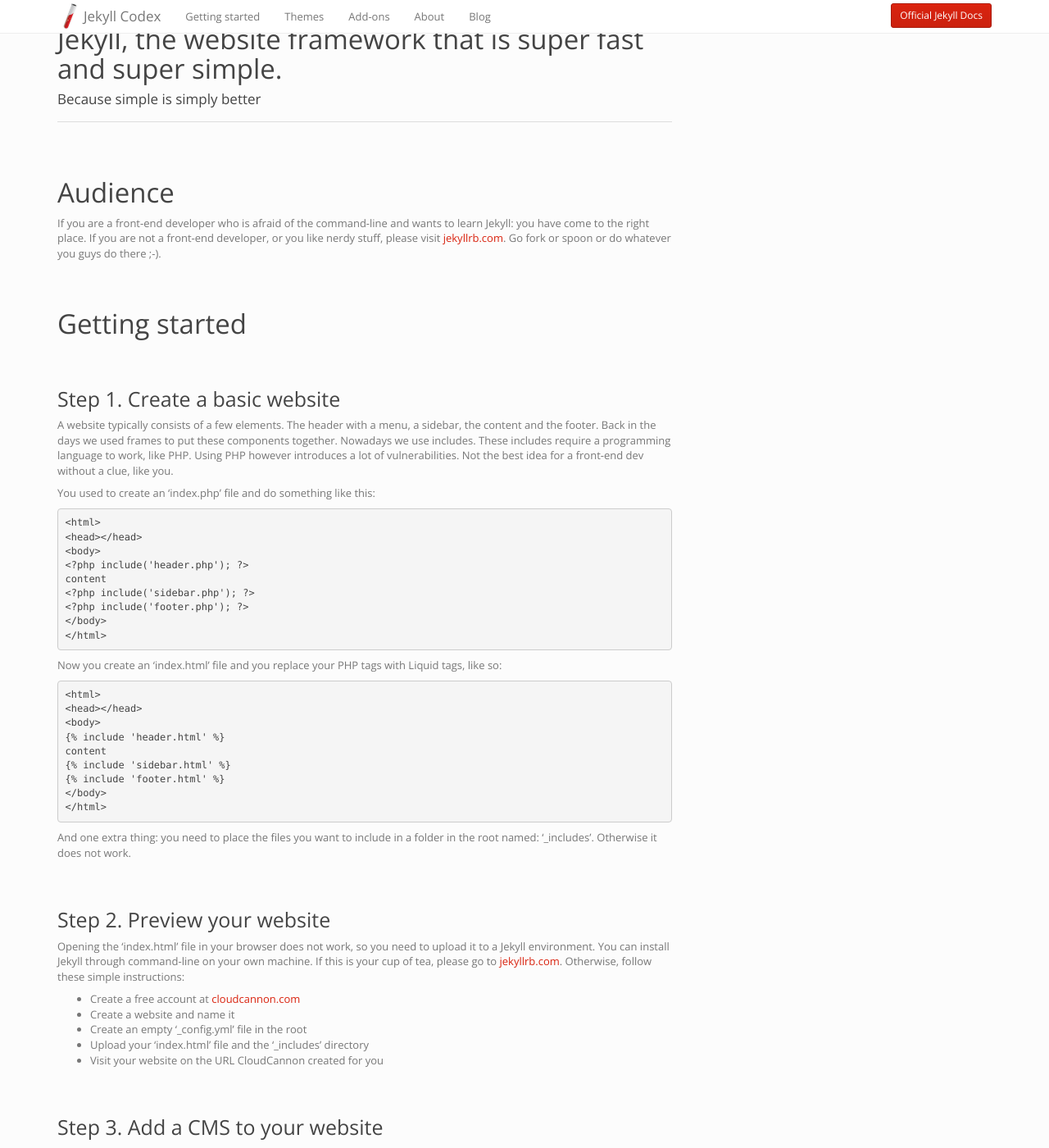
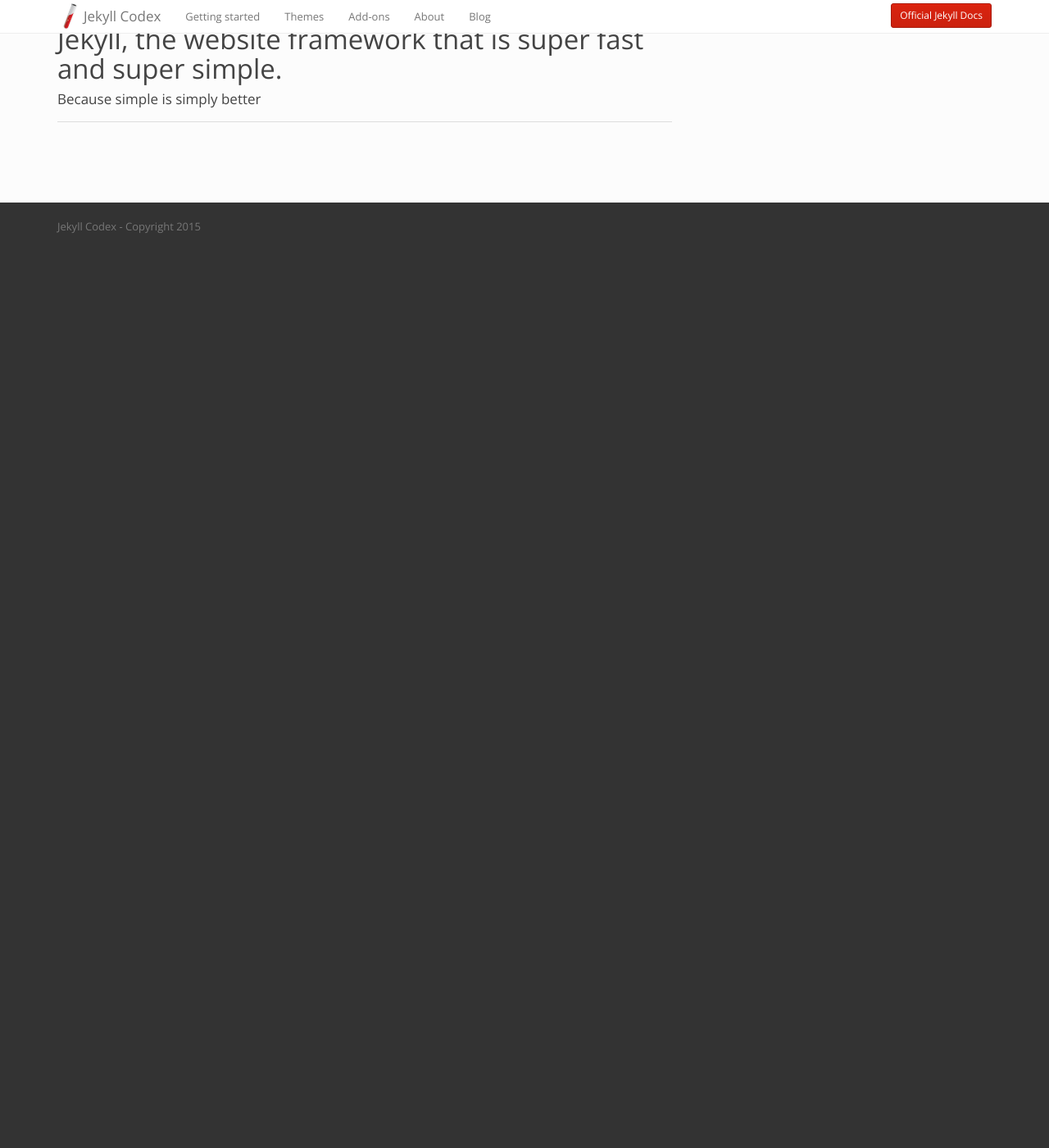
Before and after one commit to jhvanderschee/jekyllcodex, a Jekyll site: the page built from index.md, in a window 1280 px wide and 1400 px high, scrolled down 270 px. Shown: the whole window at 82% size. Built offline with Jekyll 4.4.1, drawn with Linux system fonts in a browser that asks for light colours; nearby versions of some CDN libraries; after the commit the page ends 900 px from its top, so only the background shows below that; some of the changed text lies outside the part shown.

Commit message:
Updated 'index.md' via CloudCannon

```diff
--- a/index.md
+++ b/index.md
@@ -7,79 +7,6 @@
 
 -----
 
-# Audience
-
-If you are a front-end developer who is afraid of the command-line and wants to learn Jekyll: you have come to the right place. If you are not a front-end developer, or you like nerdy stuff, please visit [jekyllrb.com](http://jekyllrb.com/). Go fork or spoon or do whatever you guys do there ;-).
-
-# Getting started
-
-## Step 1. Create a basic website
-
-A website typically consists of a few elements. The header with a menu, a sidebar, the content and the footer. Back in the days we used frames to put these components together. Nowadays we use includes. These includes require a programming language to work, like PHP. Using PHP however introduces a lot of vulnerabilities. Not the best idea for a front-end dev without a clue, like you.
-
-You used to create an 'index.php' file and do something like this:
-
-<pre>&lt;html&gt;
-&lt;head&gt;&lt;/head&gt;
-&lt;body&gt;
-&lt;?php include('header.php'); ?&gt;
-content
-&lt;?php include('sidebar.php'); ?&gt;
-&lt;?php include('footer.php'); ?&gt;
-&lt;/body&gt;
-&lt;/html&gt;</pre>
-
-Now you create an 'index.html' file and you replace your PHP tags with Liquid tags, like so:
-
-<pre>&lt;html&gt;
-&lt;head&gt;&lt;/head&gt;
-&lt;body&gt;
-&lcub;% include 'header.html' %&rcub;
-content
-&lcub;% include 'sidebar.html' %&rcub;
-&lcub;% include 'footer.html' %&rcub;
-&lt;/body&gt;
-&lt;/html&gt;</pre>
-
-And one extra thing: you need to place the files you want to include in a folder in the root named: '_includes'. Otherwise it does not work.
-
-## Step 2. Preview your website
-
-Opening the 'index.html' file in your browser does not work, so you need to upload it to a Jekyll environment. You can install Jekyll through command-line on your own machine. If this is your cup of tea, please go to [jekyllrb.com](http://jekyllrb.com/). Otherwise, follow these simple instructions:
-
-- Create a free account at [cloudcannon.com](http://cloudcannon.com)
-- Create a website and name it
-- Create an empty '_config.yml' file in the root
-- Upload your 'index.html' file and the '_includes' directory
-- Visit your website on the URL CloudCannon created for you
-
-## Step 3. Add a CMS to your website
-
-Adding a CMS is very simple in CloudCannon. Just open your 'index.html' file and replace:
-
-<pre>content</pre>
-
-with:
-
-<pre>&lt;div class="editable"&gt;content&lt;/div&gt;</pre>
-
-Resulting in:
-
-<pre>&lt;html&gt;
-&lt;head&gt;&lt;/head&gt;
-&lt;body&gt;
-&lcub;% include 'header.html' %&rcub;
-&lt;div class="editable"&gt;content&lt;/div&gt;
-&lcub;% include 'sidebar.html' %&rcub;
-&lcub;% include 'footer.html' %&rcub;
-&lt;/body&gt;
-&lt;/html&gt;</pre>
-
-Your website now has a WYSIWYG editor in CloudCannon for easy content manipulation.
-
-## Step 4. Host your website
-
-Oh, how I hate shared hosting accounts... untill Jekyll. Shared hosting accounts are cheap but unreliable. However, Jekyll provides us with a back-up (actually the source code) on CloudCannon, which makes me feel a whole lot safer. CloudCannon exports the static version of your site to an FTP account on every update, enabling you to use the hosting environment of your choice. Just connect your FTP account through the CloudCannon options.
 
 {%raw%}
 <!--
```
